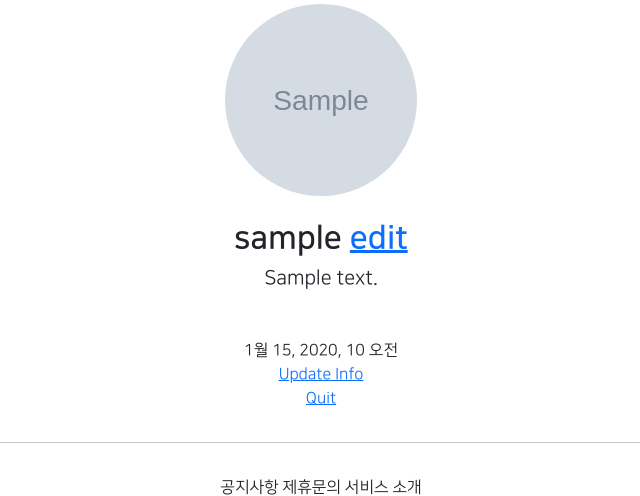
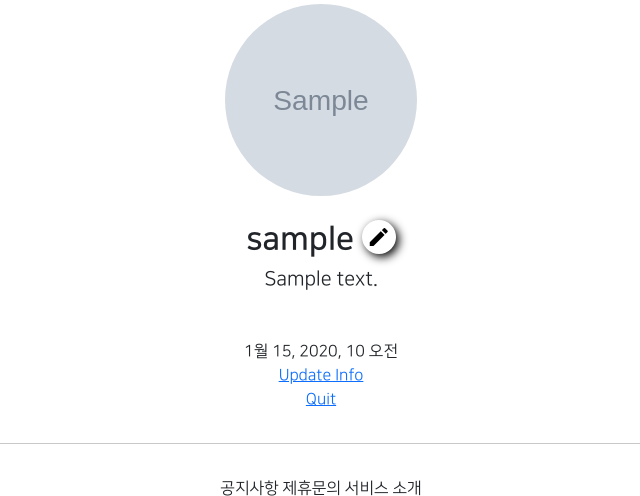
Before and after one commit to purin715/DjangoProject, a Django app: page /accounts/detail/1 in a window 1280 px wide. Shown: the part 269-765 px from the top of the page, without its empty margins (319-959 px from the left). Run offline with Django 3.2, Linux system fonts and the light colour scheme; a user stored in the database is signed in; tables that the repository leaves empty hold one stand-in row (values such as "Sample post"); grey boxes marked "Sample" are stand-in pictures; parts of the project's set-up code (start-up, migrations or seed data) failed here and were passed over; some libraries are stand-ins or nearby versions.

Commit message:
7/29 2ban class commit 1

```diff
--- a/accountapp/templates/accountapp/detail.html
+++ b/accountapp/templates/accountapp/detail.html
@@ -9,7 +9,8 @@
                 <h2 class="NNS_B">
                     {{ target_user.profile.nickname }}
                         {% if target_user == user %}
-                        <a href="{% url 'profileapp:update' pk=target_user.profile.pk %}">
+                        <a href="{% url 'profileapp:update' pk=target_user.profile.pk %}"
+                            class="material-icons round_button">
                             edit
                         </a>
                         {% endif %}
--- a/profileapp/decorators.py
+++ b/profileapp/decorators.py
@@ -1,5 +1,6 @@
+from django.http import HttpResponseForbidden
+
 from profileapp.models import Profile
-from django.http import HttpResponseForbidden
 
 
 def profile_ownership_required(func):
--- a/static/base.css
+++ b/static/base.css
@@ -31,3 +31,16 @@
 .NNS_B {
     font-family: "NanumSquareB", cursive;
 }
+
+.round_button {
+    color: black;
+    text-decoration: none;
+    box-shadow: 3px 3px 10px black;
+    border-radius: 20rem;
+    padding: 0.3rem;
+}
+
+.round_button:hover {
+    color: dimgray;
+
+}
--- a/templates/head.html
+++ b/templates/head.html
@@ -14,6 +14,11 @@
 
     {# DEFAULT CSS LINK #}
     <link rel="stylesheet" type="text/css" href="{% static 'base.css' %}">
+
+    {# MATERIAL ICONS LINK #}
+    <link href="https://fonts.googleapis.com/css2?family=Material+Icons"
+      rel="stylesheet">
+
 
     <style>
         @font-face {
```
Also changed, not shown: mediafiles/profile/KakaoTalk_20210711_185920101_Ob4exMd.jpg (added), mediafiles/profile/KakaoTalk_20210728_124515923.png (added).
